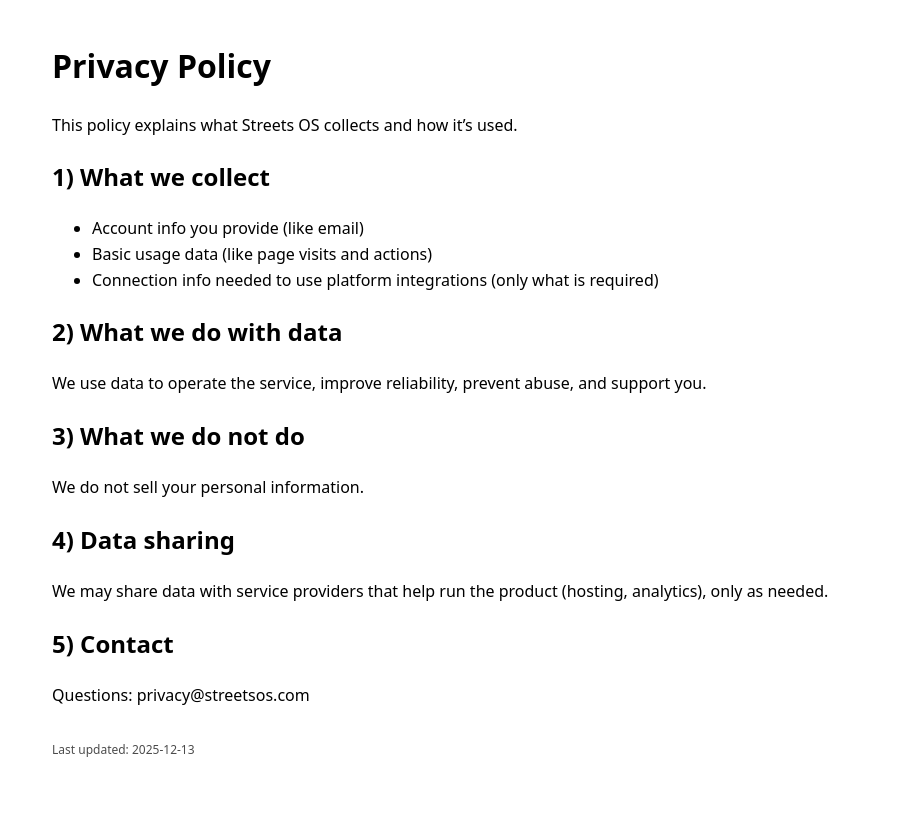
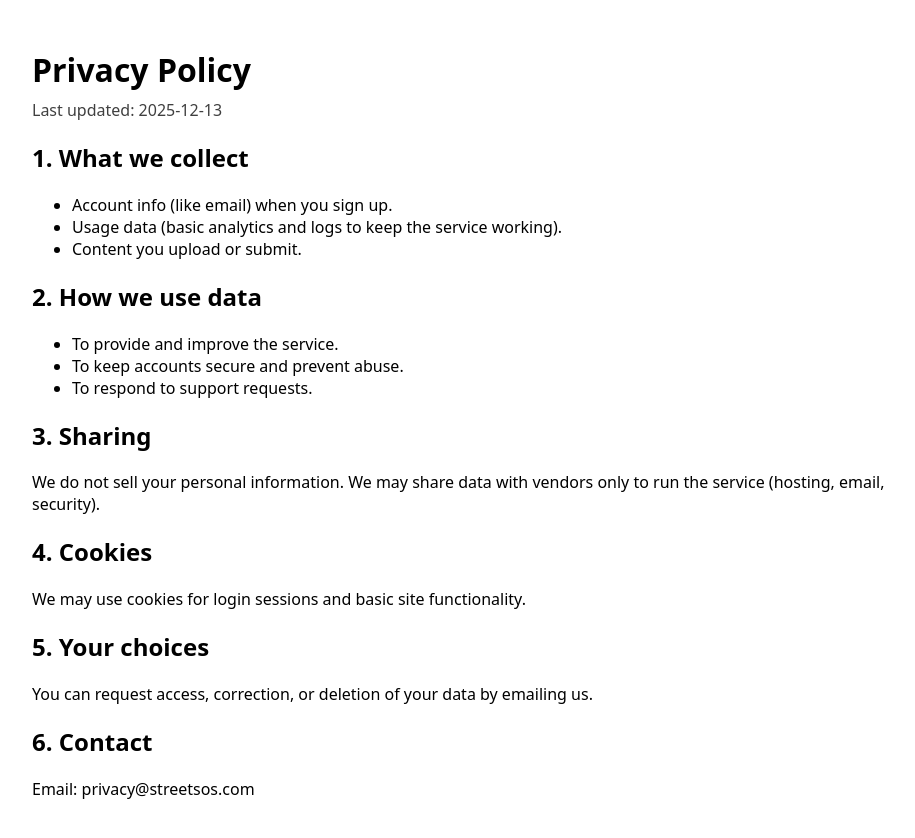
Before and after one commit to B1ggsx/streetsos-legal, a Next.js app: page /privacy in a window 1280 px wide. Shown: the top 838 px of the page, without its empty margins (178-1093 px from the left). Before the commit the page ends 800 px from the top, so only its background shows below. Built offline with nearby package versions, Linux system fonts and the light colour scheme.

Commit message:
Create Privacy Policy page with metadata
This page outlines the privacy policy, including data collection, usage, sharing practices, and user choices.

```diff
--- /dev/null
+++ b/app/privacy/page.tsx
@@ -0,0 +1,36 @@
+export const metadata = { title: "Privacy Policy | Streets OS" };
+
+export default function PrivacyPage() {
+  return (
+    <main style={{ maxWidth: 860, margin: "48px auto", padding: "0 20px", fontFamily: "system-ui, -apple-system, Segoe UI, Roboto, Arial, sans-serif" }}>
+      <h1 style={{ marginBottom: 8 }}>Privacy Policy</h1>
+      <p style={{ marginTop: 0, opacity: 0.75 }}>Last updated: {new Date().toISOString().slice(0, 10)}</p>
+
+      <h2>1. What we collect</h2>
+      <ul>
+        <li>Account info (like email) when you sign up.</li>
+        <li>Usage data (basic analytics and logs to keep the service working).</li>
+        <li>Content you upload or submit.</li>
+      </ul>
+
+      <h2>2. How we use data</h2>
+      <ul>
+        <li>To provide and improve the service.</li>
+        <li>To keep accounts secure and prevent abuse.</li>
+        <li>To respond to support requests.</li>
+      </ul>
+
+      <h2>3. Sharing</h2>
+      <p>We do not sell your personal information. We may share data with vendors only to run the service (hosting, email, security).</p>
+
+      <h2>4. Cookies</h2>
+      <p>We may use cookies for login sessions and basic site functionality.</p>
+
+      <h2>5. Your choices</h2>
+      <p>You can request access, correction, or deletion of your data by emailing us.</p>
+
+      <h2>6. Contact</h2>
+      <p>Email: privacy@streetsos.com</p>
+    </main>
+  );
+}
```
